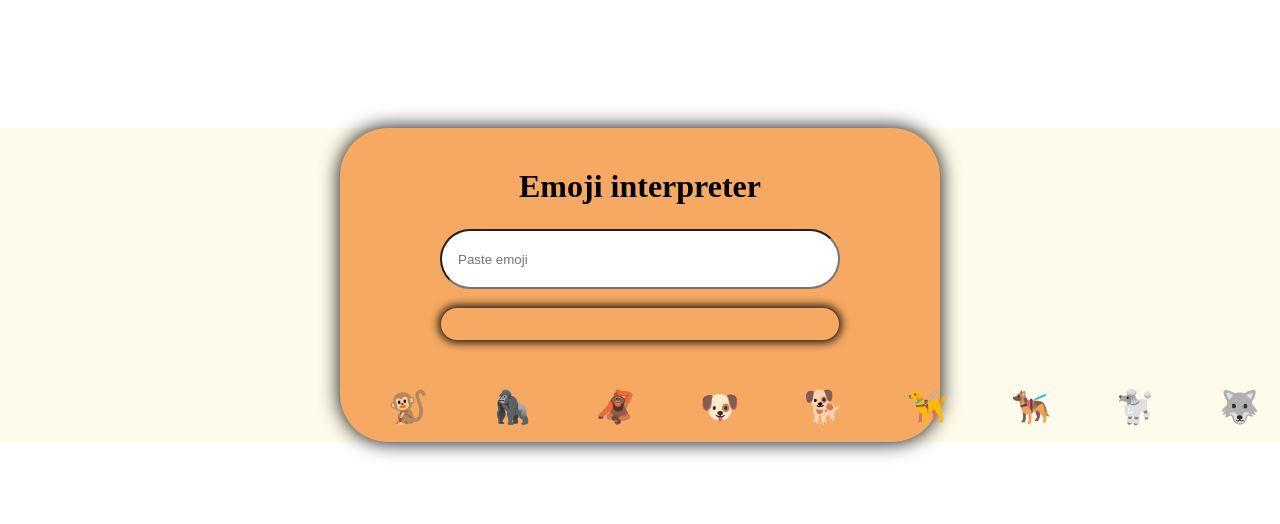
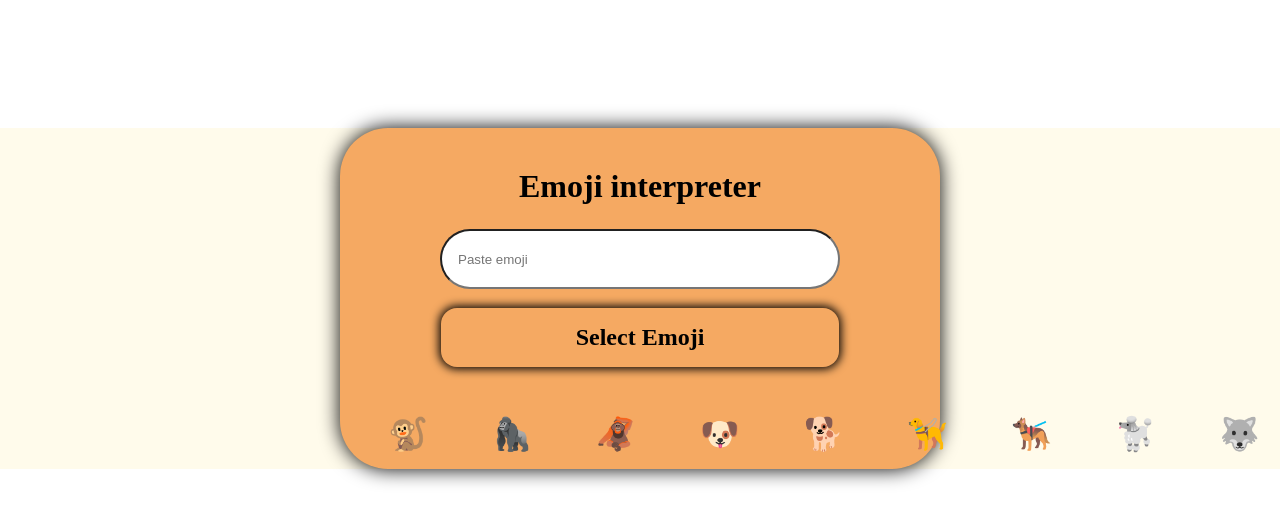
Before and after one commit to ajitpsakri/emoji-interpreter, a React (Create React App) app: page / in a window 1280 px wide. Shown: the top 524 px of the page. Built offline with nearby package versions, Linux system fonts and the light colour scheme.

Commit message:
feat: added default state

```diff
--- a/src/App.js
+++ b/src/App.js
@@ -4,7 +4,7 @@ import emojiDoc from "./emojiDoc";
 
 export default function App() {
   //Declaring States
-  const [meaning, setMeaning] = useState(" ");
+  const [meaning, setMeaning] = useState("Select Emoji");
   const [emoji, setEmoji] = useState(" ");
   // Display emoji + it's meaning
   const handleInput = (event) => {
@@ -13,7 +13,7 @@ export default function App() {
       setMeaning("This is not found in our Database");
       setEmoji("");
     } else if (currentValue === "") {
-      setMeaning("Paste emoji");
+      setMeaning("Select Emoji");
       setEmoji("");
     } else {
       setMeaning(emojiDoc[event.target.value]);
```
